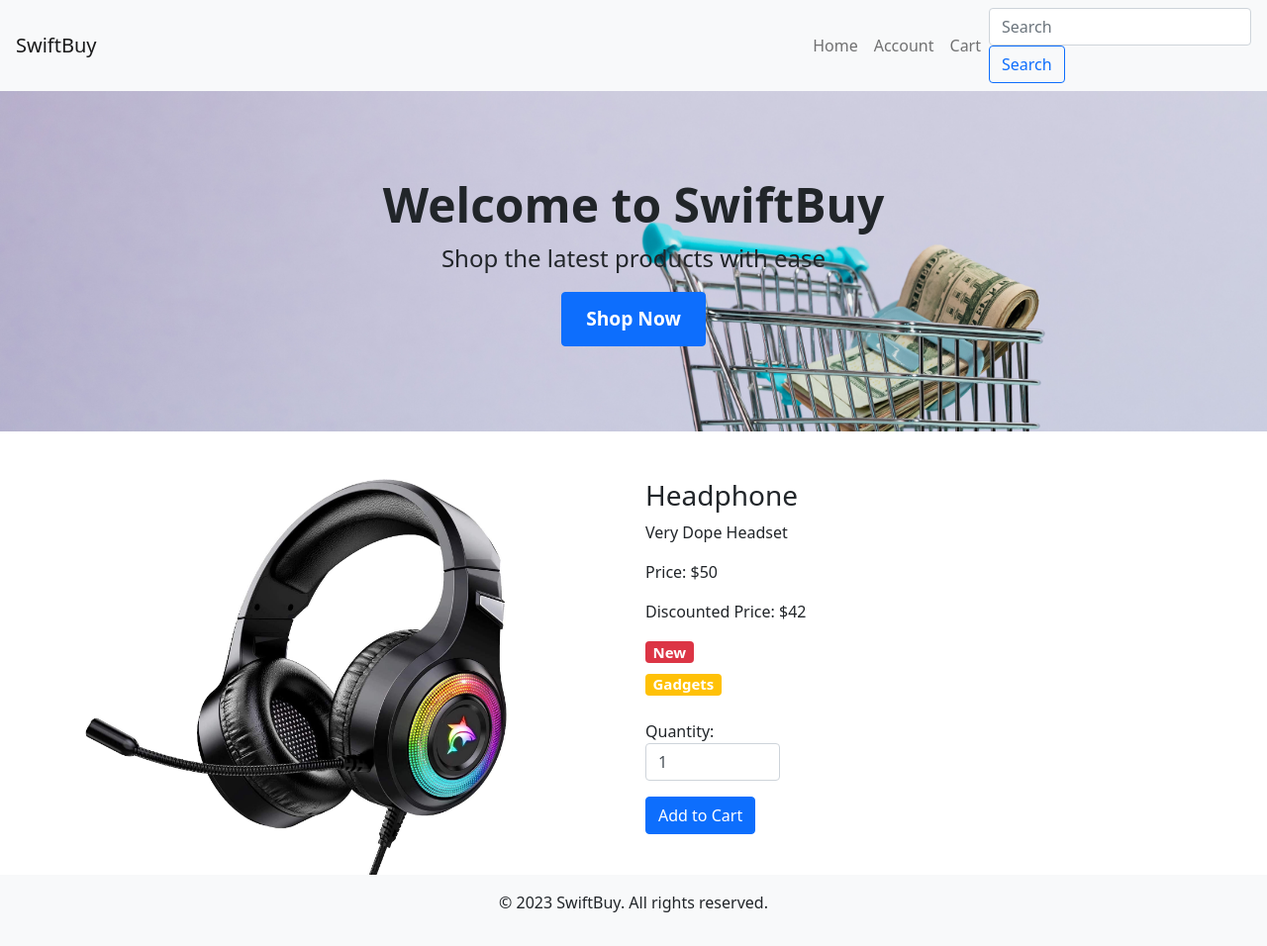
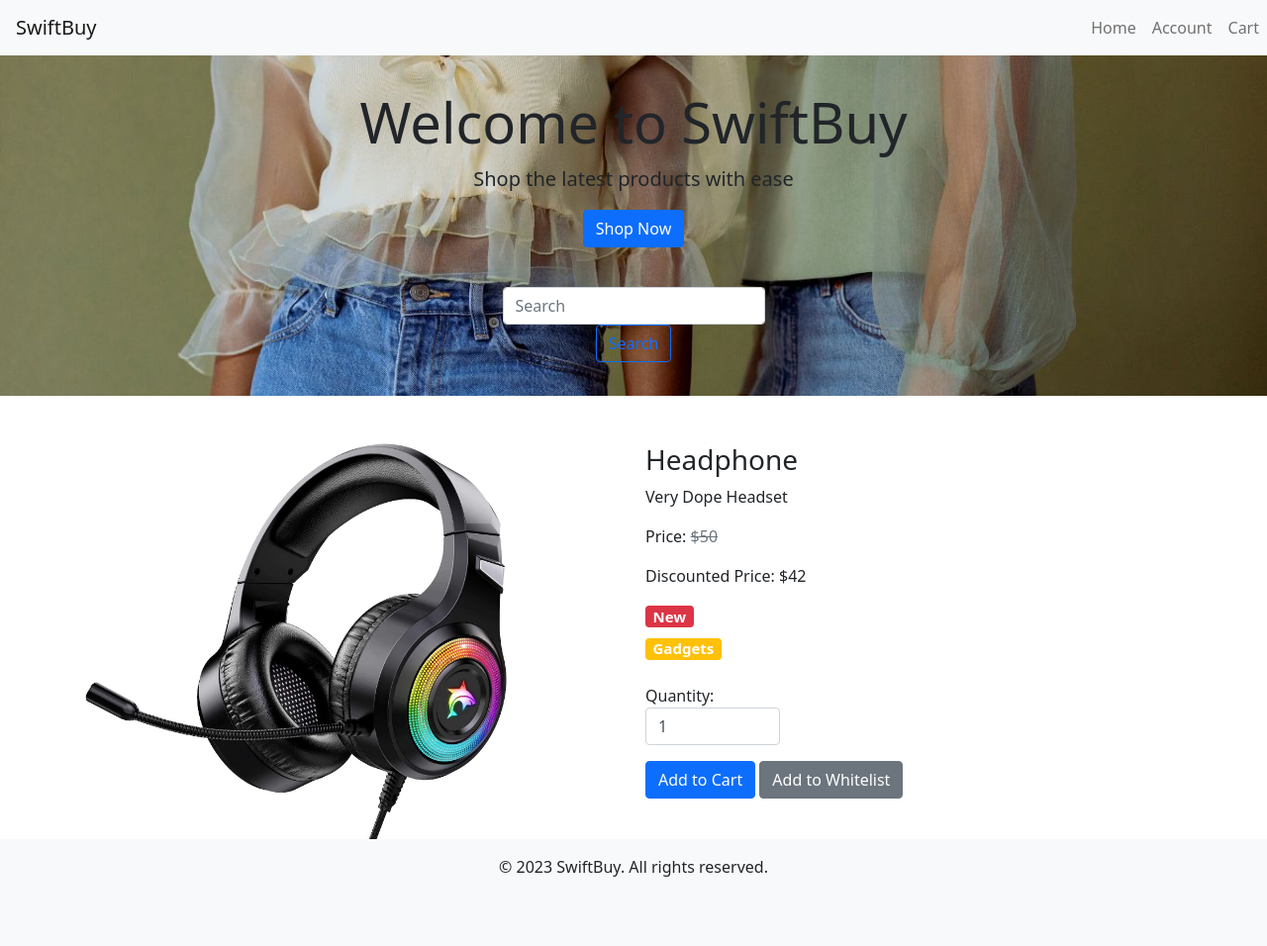
Before and after one commit to Beloved10/swiftbuy, a Django app: a page that uses templates/base.html in a window 1280 px wide. Shown: the whole page at 99% size. After the commit the page ends 886 px from the top, so only its background shows below. Run offline with Django 4.2, Linux system fonts and the light colour scheme; data comes from the database, SQL or seed files in the repository; both versions use the stored data as it was after the commit; some libraries are stand-ins or nearby versions.

Commit message:
Fourth commit

```diff
--- a/templates/base.html
+++ b/templates/base.html
@@ -16,33 +16,42 @@
     <style>
       /* Add your custom styles here */
       .hero-section {
+        position: relative; /* Add relative positioning to the hero section */
         background-image: url("/static/images/hero_image.jpg");
         background-size: cover;
         background-position: center center;
-        height: calc(50vh - 56px); /* Update the height to your desired value */
+        height: calc(50vh - 56px);
         display: flex;
         align-items: center;
         justify-content: center;
-        /* margin-top: 56px; */
       }
 
       .hero-section .container {
         text-align: center;
+        position: relative; /* Add relative positioning to the container */
+        z-index: 1; /* Set a higher z-index to ensure it overlays the hero image */
       }
 
-      .hero-section h1.display-4 {
-        font-size: 3rem; /* Update the font size to your desired value */
-        font-weight: bold; /* Add font weight to make it bolder */
+      .hero-section::after {
+        content: "";
+        position: absolute;
+        top: 0;
+        left: 0;
+        width: 100%;
+        height: 100%;
+        background-color: rgba(
+          0,
+          0,
+          0,
+          0.7
+        ); /* Add a semi-transparent background overlay */
+        z-index: -1; /* Set a lower z-index to push it behind the container */
       }
-
-      .hero-section p.lead {
-        font-size: 1.5rem; /* Update the font size to your desired value */
-      }
-
-      .hero-section .btn-primary {
-        font-size: 1.2rem; /* Update the font size to your desired value */
-        font-weight: bold; /* Add font weight to make it bolder */
-        padding: 12px 24px; /* Update padding to your desired value */
+      /* Add the following CSS to center the search bar container */
+      .search-bar-container {
+        display: flex;
+        justify-content: center;
+        margin-top: 40px; /* Adjust margin as needed */
       }
     </style>
 
@@ -77,27 +86,34 @@
             <a class="nav-link" href="#">Cart</a>
           </li>
         </ul>
-        <div class="form-inline my-2 my-lg-0 mr-3">
-          <!-- Add margin to the right -->
-          <input
-            class="form-control mr-sm-2"
-            type="search"
-            placeholder="Search"
-            aria-label="Search"
-          />
-          <button class="btn btn-outline-primary my-2 my-sm-0" type="submit">
-            Search
-          </button>
-        </div>
       </div>
     </nav>
 
+    <!-- Hero Section -->
     <!-- Hero Section -->
     <section class="hero-section">
       <div class="container">
         <h1 class="display-4">Welcome to SwiftBuy</h1>
         <p class="lead">Shop the latest products with ease</p>
         <a href="#" class="btn btn-primary">Shop Now</a>
+
+        <!-- Search Menu -->
+        <div class="search-bar-container">
+          <!-- Wrap the search bar in a container div -->
+          <div class="form-inline my-2 my-lg-0">
+            <!-- Remove position-absolute, top-0, and mt-4 classes -->
+            <!-- Add mx-auto class to center the search bar -->
+            <input
+              class="form-control mr-sm-2"
+              type="search"
+              placeholder="Search"
+              aria-label="Search"
+            />
+            <button class="btn btn-outline-primary my-2 my-sm-0" type="submit">
+              Search
+            </button>
+          </div>
+        </div>
       </div>
     </section>
 
--- a/templates/home.html
+++ b/templates/home.html
@@ -20,7 +20,8 @@
           <h5 class="card-title"><strong>{{product.title}}</strong></h5>
         </a>
           <p class="card-text">
-            <span class="text-muted">${{product.price}}</span>
+            <span class="text-muted" style="text-decoration: line-through;">${{product.price}}</span>
+
             {% if product.discount_price %}
             <span class="text-danger ms-2">${{product.discount_price}}</span>
             {% endif %}
@@ -35,6 +36,7 @@
 
           </p>
           <a href="#" class="btn btn-primary">Add to Cart</a>
+          <a href="#" class="btn btn-secondary">Add to Whitelist</a> <!-- Add to Whitelist button -->
         </div>
       </div>
     </div>
--- a/templates/product.html
+++ b/templates/product.html
@@ -15,7 +15,12 @@
     <div class="col-md-6">
       <h3>{{product.title}}</h3>
       <p>{{product.description}}</p>
-      <p>Price: ${{product.price}}</p>
+      <p>
+        Price:
+        <span class="text-muted" style="text-decoration: line-through"
+          >${{product.price}}</span
+        >
+      </p>
       {% if product.discount_price %}
       <p>Discounted Price: ${{product.discount_price}}</p>
       {% endif %}
@@ -46,6 +51,8 @@
         />
       </div>
       <a href="#" class="btn btn-primary mt-3">Add to Cart</a>
+      <a href="#" class="btn btn-secondary mt-3 ms-2">Add to Whitelist</a>
+      <!-- Add to Whitelist button -->
     </div>
   </div>
 </section>
```
Also changed, not shown: db.sqlite3, static/images/Men's Shirt.jpg (added), static/images/hero_image.jpg, static/images/static/images/Mens_Shirt.jpg (added).
